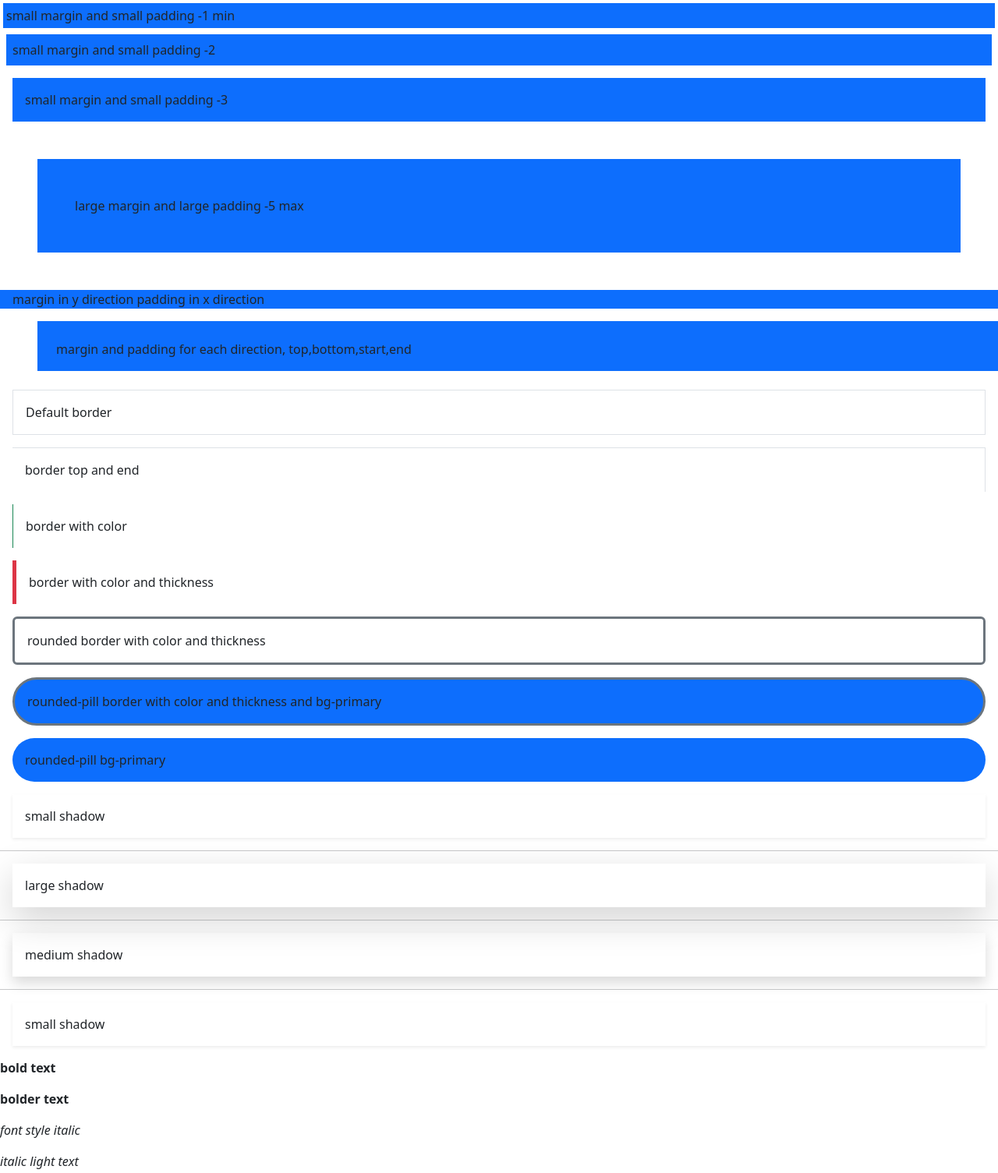
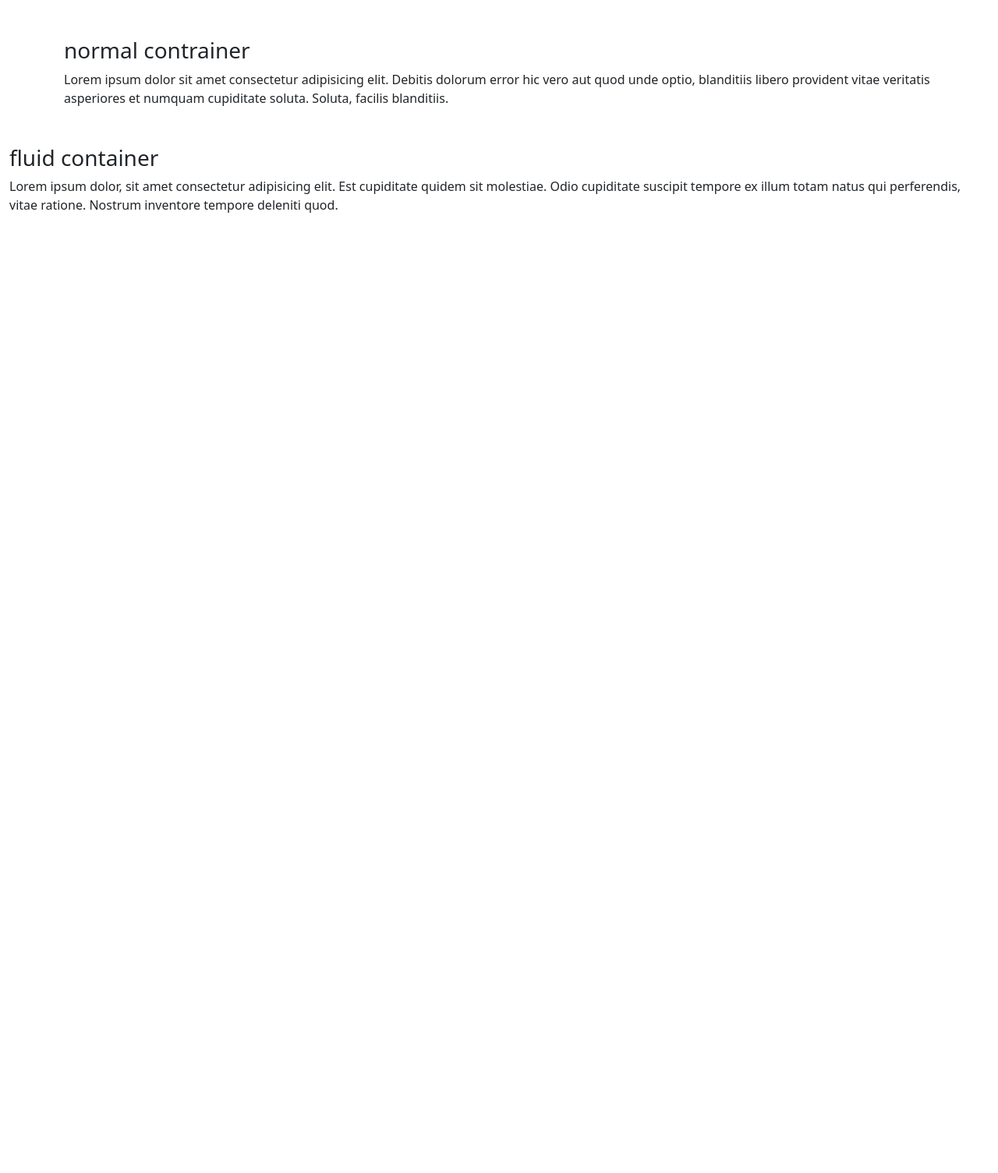
Before and after one commit to s-faris-k/bootstrap-tutorails, a plain HTML site: page index.html in a window 1280 px wide. Shown: the whole page at 78% size. After the commit the page ends 800 px from the top, so only its background shows below. Drawn offline with nearby package versions, Linux system fonts and the light colour scheme.

Commit message:
containers

```diff
--- a/index.html
+++ b/index.html
@@ -6,44 +6,15 @@
     <link href="https://cdn.jsdelivr.net/npm/bootstrap@5.3.3/dist/css/bootstrap.min.css" rel="stylesheet" integrity="sha384-QWTKZyjpPEjISv5WaRU9OFeRpok6YctnYmDr5pNlyT2bRjXh0JMhjY6hW+ALEwIH" crossorigin="anonymous">
 </head>
 <body>
-    <!-- margin and padding (1-5)-->
-<div class="bg-primary m-1 p-1">small margin and small padding  -1 min</div>
-<div class="bg-primary m-2 p-2">small margin and small padding  -2</div>
-<div class="bg-primary m-3 p-3">small margin and small padding  -3</div>
-<div class="bg-primary m-5 p-5">large margin and large padding  -5 max</div>
-<div class="bg-primary my-3 px-3">margin in y direction padding in x direction</div>
-<div class="bg-primary mt-3 mb-4 ms-5 me-6 ps-4 pt-4 pe-2 pb-3">margin and padding for each direction, top,bottom,start,end</div>
 
-
-<!-- borders -->
-<div class="m-3 p-3 border">Default border</div>
-<div class="m-3 p-3 border-top border-end">border top and end</div>
-
-<div class="m-3 p-3 border-start border-success">border with color</div>
-<div class="m-3 p-3 border-start border-danger border-5">border with color and thickness</div>
-
-<div class="m-3 p-3 rounded border border-secondary border-3">rounded border with color and thickness</div>
-<div class="m-3 p-3 rounded-pill border border-secondary border-3 bg-primary">rounded-pill border with color and thickness and bg-primary</div>
-<div class="m-3 p-3 rounded-pill bg-primary">rounded-pill bg-primary</div>
-
- <!-- box shadow -->
-
-<div class="m-3 p-3 shadow-sm">small shadow</div>
-<hr>
-<div class="m-3 p-3 shadow-lg">large shadow</div>
-<hr>
-<div class="m-3 p-3 shadow">medium shadow</div>
-<hr>
-<div class="m-3 p-3 shadow-sm">small shadow</div>
-
-<!-- font weight -->
-<p class="fw-bold">bold text</p>
-<p class="fw-bolder">bolder text</p>
-<p class="fst-italic">font style italic</p>
-<p class="fst-italic fw-light">italic light text </p>
-
-
-
+<div class="container my-5">
+    <h3>normal contrainer</h3>
+    <p>Lorem ipsum dolor sit amet consectetur adipisicing elit. Debitis dolorum error hic vero aut quod unde optio, blanditiis libero provident vitae veritatis asperiores et numquam cupiditate soluta. Soluta, facilis blanditiis.</p>
+</div>
+<div class="container-fluid">
+    <h3>fluid container</h3>
+    <p>Lorem ipsum dolor, sit amet consectetur adipisicing elit. Est cupiditate quidem sit molestiae. Odio cupiditate suscipit tempore ex illum totam natus qui perferendis, vitae ratione. Nostrum inventore tempore deleniti quod.</p>
+</div>
 
 
  <script src="https://cdn.jsdelivr.net/npm/bootstrap@5.3.3/dist/js/bootstrap.bundle.min.js" integrity="sha384-YvpcrYf0tY3lHB60NNkmXc5s9fDVZLESaAA55NDzOxhy9GkcIdslK1eN7N6jIeHz" crossorigin="anonymous"></script>
```
